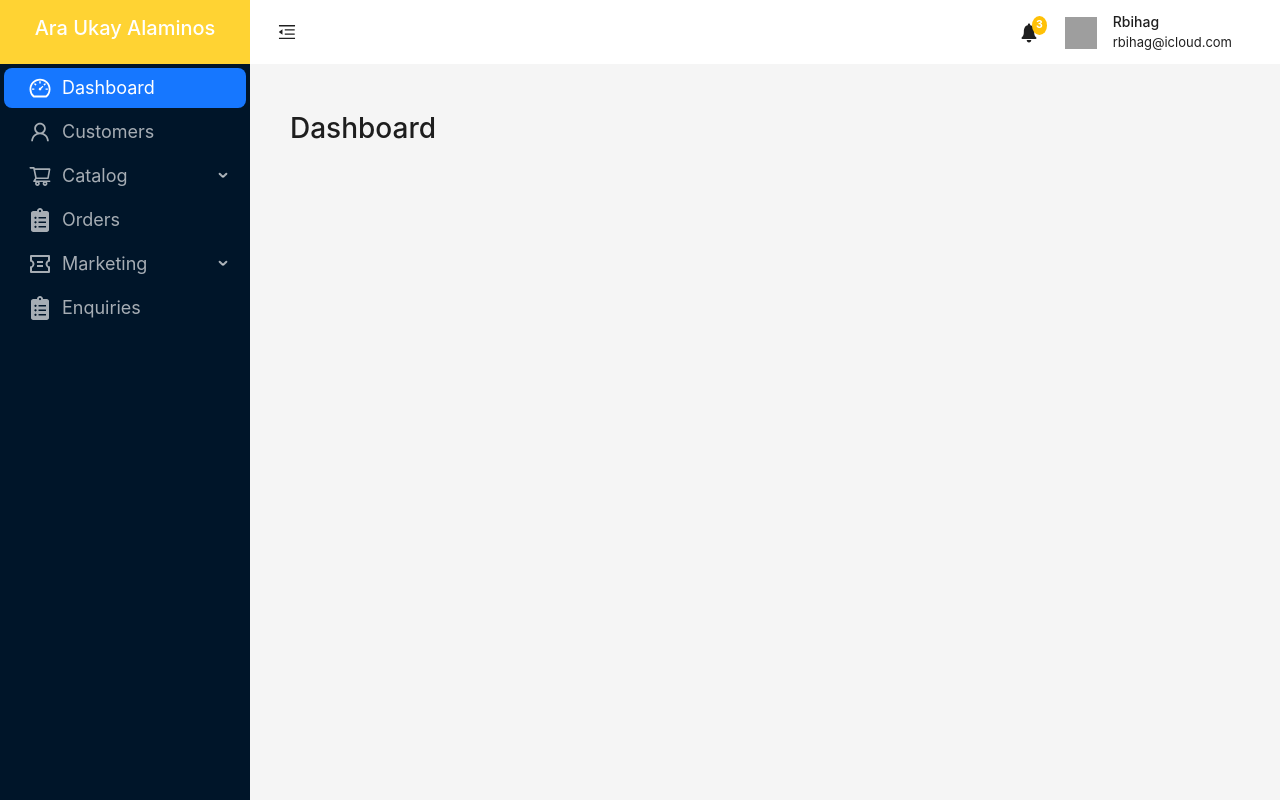
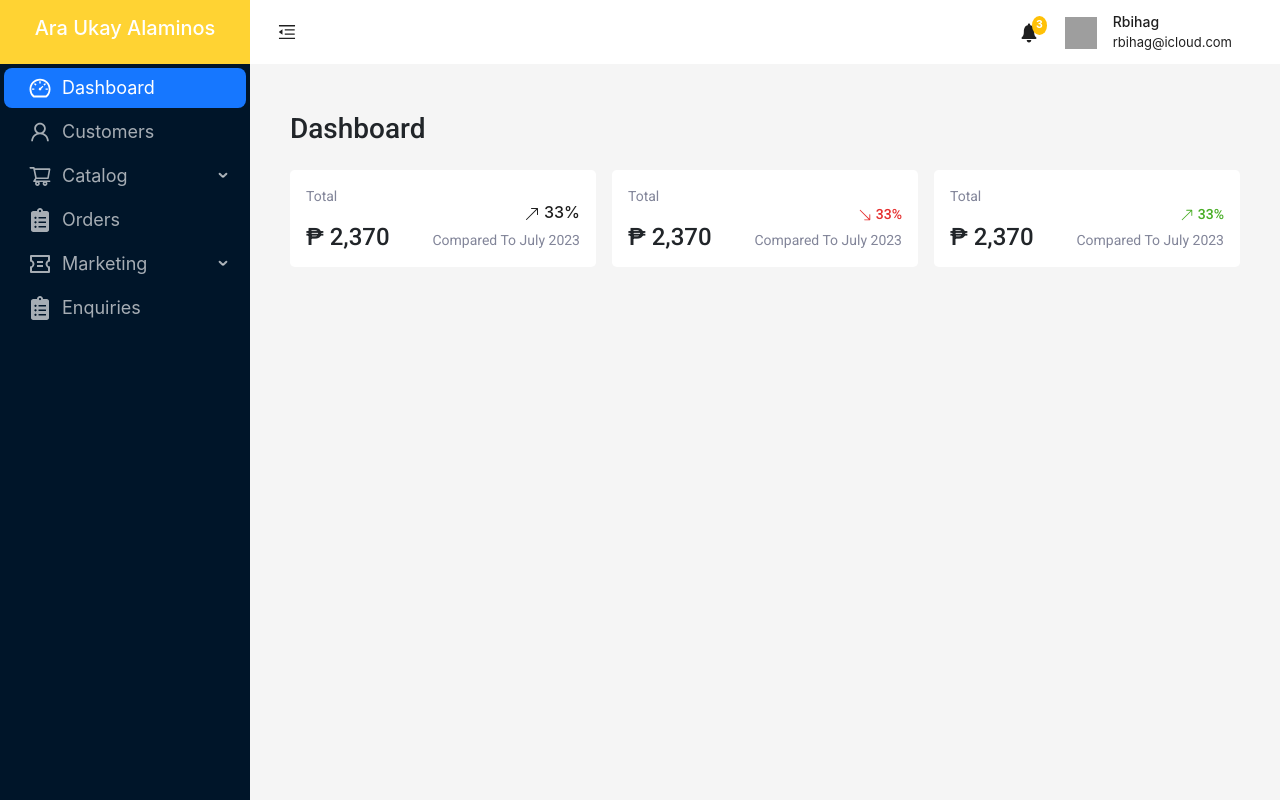
Before and after one commit to Rbihag/ecomm-app-admin, a React (Create React App) app: page /admin in a window 1280 px wide. Built offline with nearby package versions, Linux system fonts and the light colour scheme; grey boxes are pictures that could not be loaded.

Commit message:
total headers

```diff
--- a/src/pages/Dashboard.js
+++ b/src/pages/Dashboard.js
@@ -1,9 +1,48 @@
 import React from 'react'
+import { BsArrowDownRight, BsArrowUpRight } from "react-icons/bs";
 
 const Dashboard = () => {
     return (
         <div>
-            <h3>Dashboard</h3>
+            <h3 className="mb-4 title">Dashboard</h3>
+            <div className="d-flex justify-content-between align-items-center gap-3">
+                <div className="d-flex justify-content-between align-items-end flex-grow-1 bg-white p-3 rounded-3">
+                    <div>
+                        <p className="desc">Total</p>
+                        <h4 className="mb-0 sub-title">&#8369; 2,370</h4>
+                    </div>
+                    <div className="d-flex flex-column align-items-end">
+                        <h6>
+                            <BsArrowUpRight /> 33%
+                        </h6>
+                        <p className="mb-0  desc">Compared To July 2023</p>
+                    </div>
+                </div>
+                <div className="d-flex justify-content-between align-items-end flex-grow-1 bg-white p-3 rounded-3">
+                    <div>
+                        <p className="desc">Total</p>
+                        <h4 className="mb-0 sub-title">&#8369; 2,370</h4>
+                    </div>
+                    <div className="d-flex flex-column align-items-end">
+                        <h6 className="red">
+                            <BsArrowDownRight /> 33%
+                        </h6>
+                        <p className="mb-0  desc">Compared To July 2023</p>
+                    </div>
+                </div>
+                <div className="d-flex justify-content-between align-items-end flex-grow-1 bg-white p-3 rounded-3">
+                    <div>
+                        <p className="desc">Total</p>
+                        <h4 className="mb-0 sub-title">&#8369; 2,370</h4>
+                    </div>
+                    <div className="d-flex flex-column align-items-end">
+                        <h6 className="green">
+                            <BsArrowUpRight /> 33%
+                        </h6>
+                        <p className="mb-0 desc">Compared To July 2023</p>
+                    </div>
+                </div>
+            </div>
         </div>
     )
 }
```
